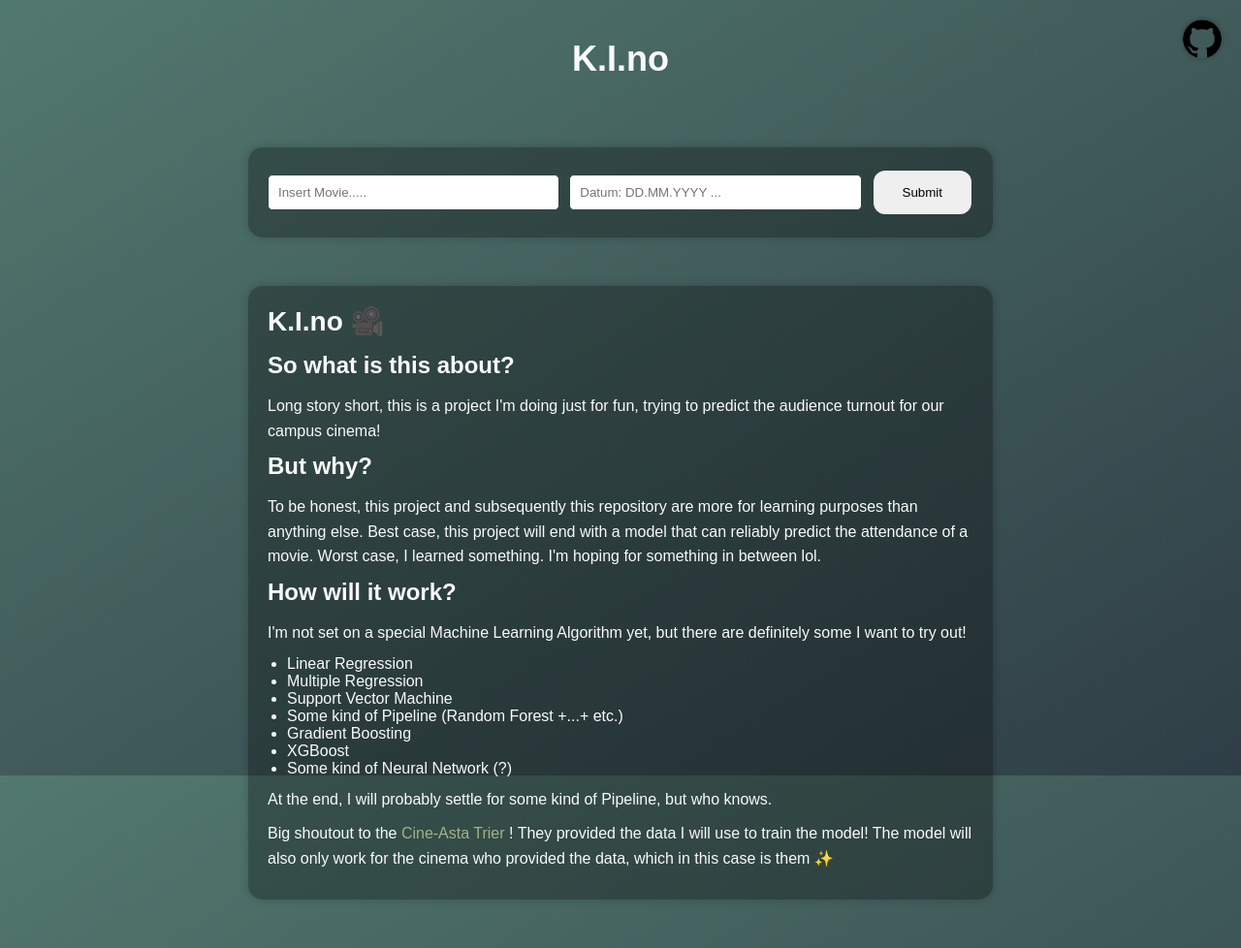
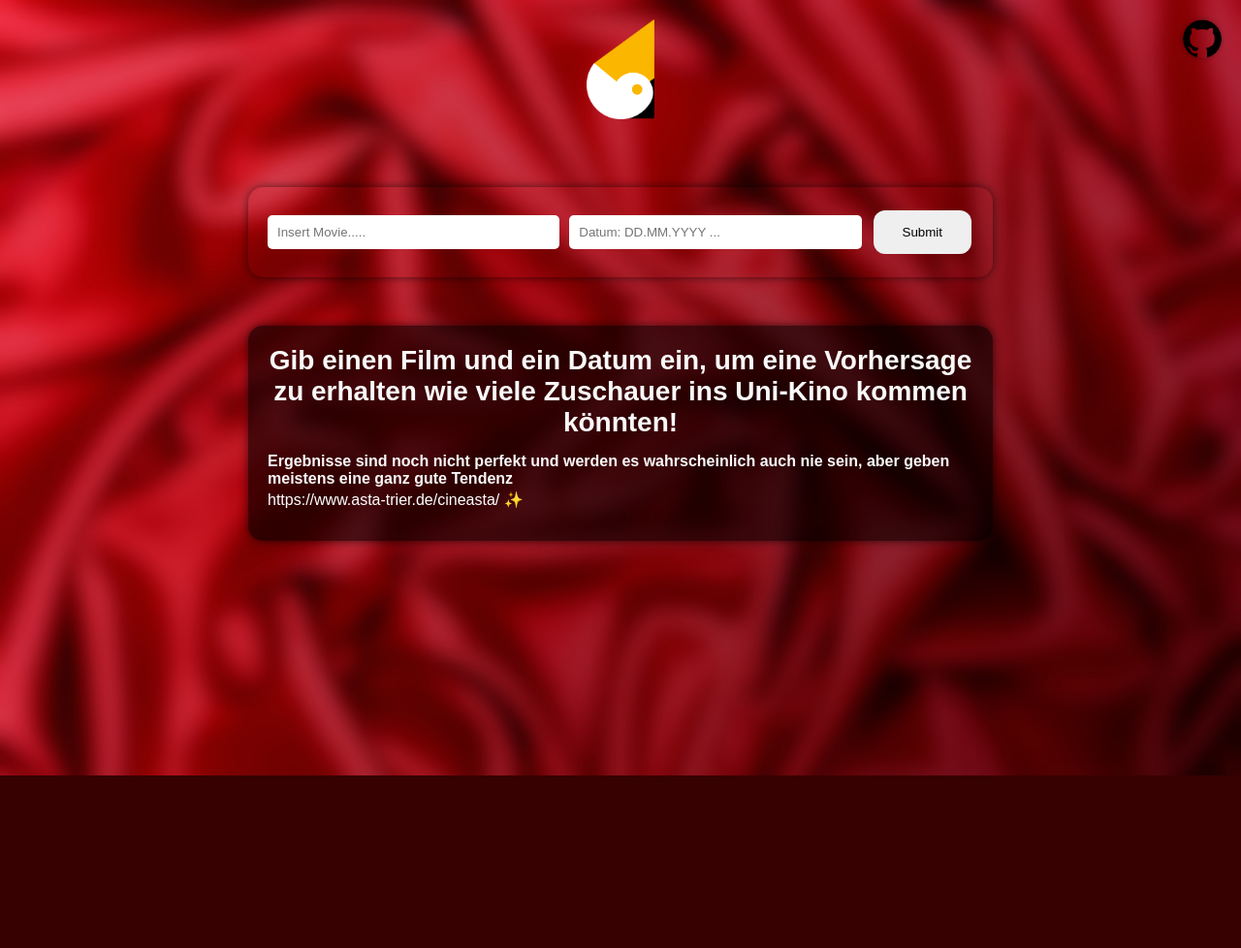
Before and after one commit to Tisinti/K.I.no, a Flask app: page / in a window 1280 px wide. Shown: the whole page at 97% size. After the commit the page ends 800 px from the top, so only its background shows below. Run offline with Flask 2, Linux system fonts and the light colour scheme.

Commit message:
Added New Design

```diff
--- a/app/web/display.py
+++ b/app/web/display.py
@@ -34,6 +34,8 @@ def result():
     return render_template('result.html', data=data)
 
 def quip(res: int) -> str:
+    if type(res) == str:
+        return "Der Film hat scheinbar keine Bewertungen oder existiert nicht auf Letterboxd"
     if res < 3:
         return "Immer noch mehr als gestern 😓"
     if res >= 3 and res <= 10:
--- a/app/web/static/stylesheets/colors.css
+++ b/app/web/static/stylesheets/colors.css
@@ -1,20 +1,20 @@
 :root {
     --text-color-light: #f9f9f9; /* light text color */
     --text-color-dark: #333; /* dark text color */
-    --background-color-container: rgba(0, 0, 0, 0.3); /* transparent container */
-    --background-start-color: #52796f; /* light background color */
-    --background-end-color: #2f3e46; /* dark background color */
-    --box-shadow-color: rgba(0, 0, 0, 0.2); /* shadow */
+    --background-color-container: rgba(0, 0, 0, 0.6); /* transparent container */
+    --background-start-color: #c93d3d; /* light background color */
+    --background-end-color: #851717; /* dark background color */
+    --box-shadow-color: rgba(0, 0, 0, 0.6); /* shadow */
     --border-color: #2f3e46; /* border color */
-    --highlight-color: #a3b18a; /* highlight color */
+    --highlight-color: #ffffff; /* highlight color */
     --black: #000; /* black (highlight text color) */
 
     --suggestion-background-color: #f9f9f9; /* suggestion background color */
     --suggestion-text-color: #2f3e46; /* suggestion text color */
-    --suggestion-hover-color: rgba(0, 0, 0, 0.3); /* suggestion hover color */
+    --suggestion-hover-color: rgba(0, 0, 0, 0.6); /* suggestion hover color */
 
     --overlay-background: rgba(0, 0, 0, 0.8); /* info overlay background color */
     --text-color: #f9f9f9; /* info overlay text color */
-    --loader-background: #333; /* loading bar background color */
+    --loader-background: #181818; /* loading bar background color */
     --progress-color: #f9f9f9; /* loading bar progress color */
 }
--- a/app/web/static/stylesheets/styles.css
+++ b/app/web/static/stylesheets/styles.css
@@ -1,5 +1,5 @@
 body {
-    background-image: linear-gradient(to bottom right, var(--background-start-color), var(--background-end-color));
+    background-image: url(../images/KInoBackground.jpg);
     background-size: cover;
     background-attachment: fixed;
     font-family: Arial, sans-serif;
@@ -94,7 +94,7 @@ body::-webkit-scrollbar-thumb:hover {
     margin: 50px auto;
     padding: 20px;
     border-radius: 15px;
-    background-color: var(--background-color-container);
+    background-color: none;
     box-shadow: 0 0 10px var(--box-shadow-color);
     width: 60%;
     color: var(--text-color-light);
@@ -155,7 +155,7 @@ header {
     padding: 10px;
     margin-right: 10px;
     border-radius: 5px;
-    border: 1px solid var(--border-color);
+    border: none;
     outline: none;
 }
 
@@ -164,7 +164,7 @@ header {
     padding: 10px;
     margin-right: 10px;
     border-radius: 5px;
-    border: 1px solid var(--border-color);
+    border: none;
     outline: none;
 }
 
@@ -254,13 +254,13 @@ input[type=submit] {
     display: flex;
     flex-direction: column;
     align-items: flex-start;
-    min-height: 500px;
+    min-height: auto;
 }
 
 .about h1 {
     font-size: 28px;
     margin-top: 0;
-    text-align: left;
+    text-align: center;
     margin-bottom: 15px;
 }
 
@@ -307,7 +307,13 @@ input[type=submit] {
     box-shadow: 0 0 5px rgba(0, 0, 0, 0.3);
     transition: transform 0.2s ease;
 }
-
+.logo {
+    display: block;
+    margin-left: auto;
+    margin-right: auto;
+    width: 70px;
+    height: auto;
+}
 .github-logo:hover {
     transform: scale(1.1);
 }
--- a/app/web/templates/index.html
+++ b/app/web/templates/index.html
@@ -9,7 +9,6 @@
         <link rel="stylesheet" type="text/css" href=" {{ url_for('static', filename='stylesheets/calendar.css') }} ">
     </head>
     <body>
-
         <div class="overlay" id="overlay">
             <div class="loader">
                 <h1 id="loadingText">Loading K.I.no</h1>
@@ -19,7 +18,7 @@
             </div>
         </div>
         <header>
-            <h1 class="header-title">K.I.no</h1>
+            <img src=" {{ url_for('static', filename='images/kinologo.png') }} " class="logo">
 
             <a href="https://github.com/Tisinti/K.I.no" target="_blank" class="github-link">
                 <img src=" {{ url_for('static', filename='images/github.png') }} " alt="GitHub Logo" class="github-logo">
@@ -32,35 +31,16 @@
                     <input name = "title" type="text" id="filmInput" list="suggestions" placeholder="Insert Movie.....">
                     <ul id="suggestions" class="suggestions"></ul>
                     <input name = "date" type="text" id="dateInput" placeholder="Datum: DD.MM.YYYY ...">
-                    <input type="submit" placeholder="SUBMIT">
+                    <input type="submit" value="Submit">
                 </div>
             </form>
-
-            <div class="outputArea" id="outputArea" style="display: none;">Expected visitors:</div>
         </div>
 
         <div class="about">
-            <h1>K.I.no 🎥</h1>
-            <h2>So what is this about?</h2>
-            <p>Long story short, this is a project I'm doing just for fun, trying to predict the audience turnout for our campus cinema!</p>
+            <h1>Gib einen Film und ein Datum ein, um eine Vorhersage zu erhalten wie viele Zuschauer ins Uni-Kino kommen könnten!</h1>
+            <h4>Ergebnisse sind noch nicht perfekt und werden es wahrscheinlich auch nie sein, aber geben meistens eine ganz gute Tendenz</h4>
 
-            <h2>But why?</h2>
-            <p>To be honest, this project and subsequently this repository are more for learning purposes than anything else. Best case, this project will end with a model that can reliably predict the attendance of a movie. Worst case, I learned something. I'm hoping for something in between lol.</p>
-
-            <h2>How will it work?</h2>
-            <p>I'm not set on a special Machine Learning Algorithm yet, but there are definitely some I want to try out!</p>
-            <ul>
-                <li>Linear Regression</li>
-                <li>Multiple Regression</li>
-                <li>Support Vector Machine</li>
-                <li>Some kind of Pipeline (Random Forest +...+ etc.)</li>
-                <li>Gradient Boosting</li>
-                <li>XGBoost</li>
-                <li>Some kind of Neural Network (?)</li>
-            </ul>
-            <p>At the end, I will probably settle for some kind of Pipeline, but who knows.</p>
-
-            <p>Big shoutout to the <a href="https://www.asta-trier.de/cineasta/" target="_blank" rel="noopener noreferrer">Cine-Asta Trier</a> ! They provided the data I will use to train the model! The model will also only work for the cinema who provided the data, which in this case is them ✨</p>
+            <p><a href="https://www.asta-trier.de/cineasta/" rel="noopener noreferrer">https://www.asta-trier.de/cineasta/</a> ✨</p>
         </div>
 
         <footer>
```
Also changed, not shown: other parts of app/web/static/stylesheets/styles.css (+1 -1 lines), app/web/static/images/KInoBackground.jpg (added), app/web/static/images/kinologo.png (added).
